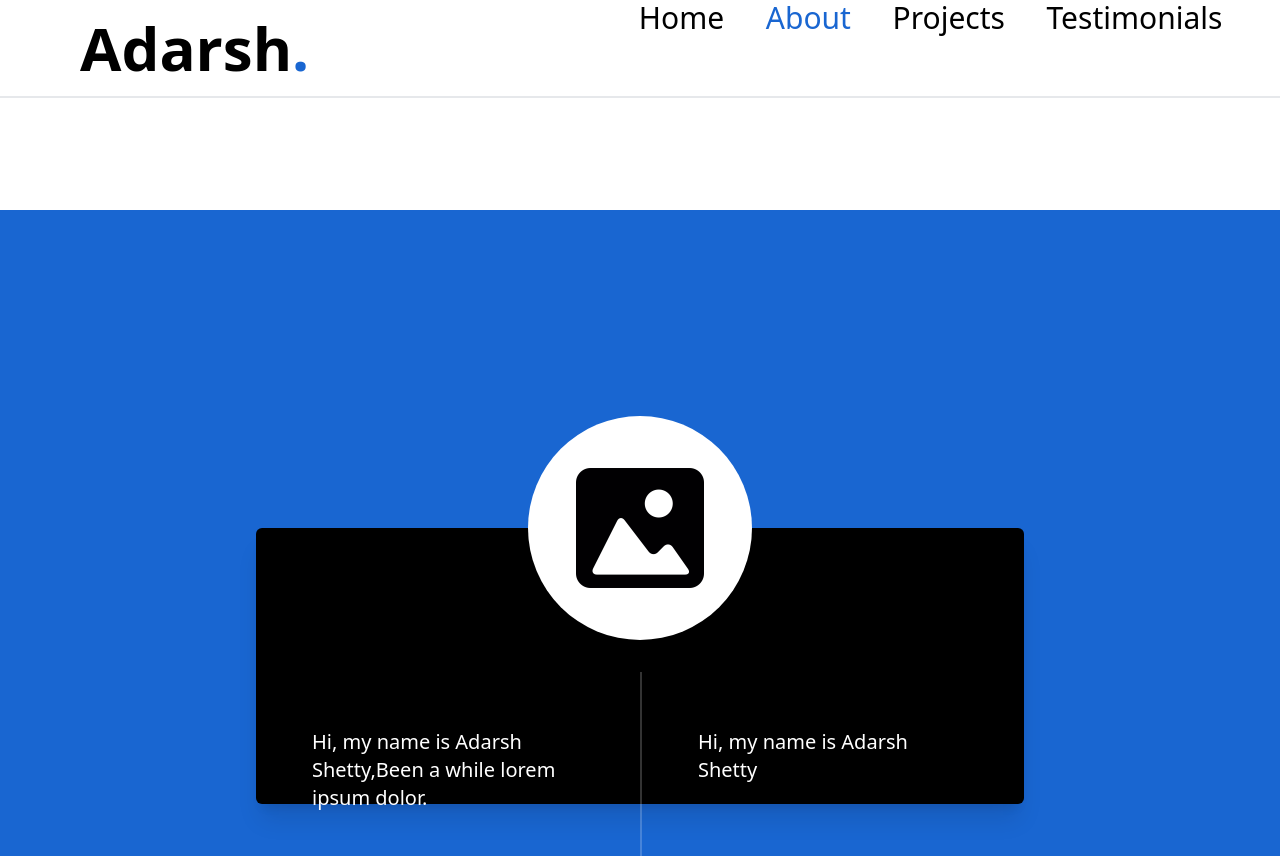
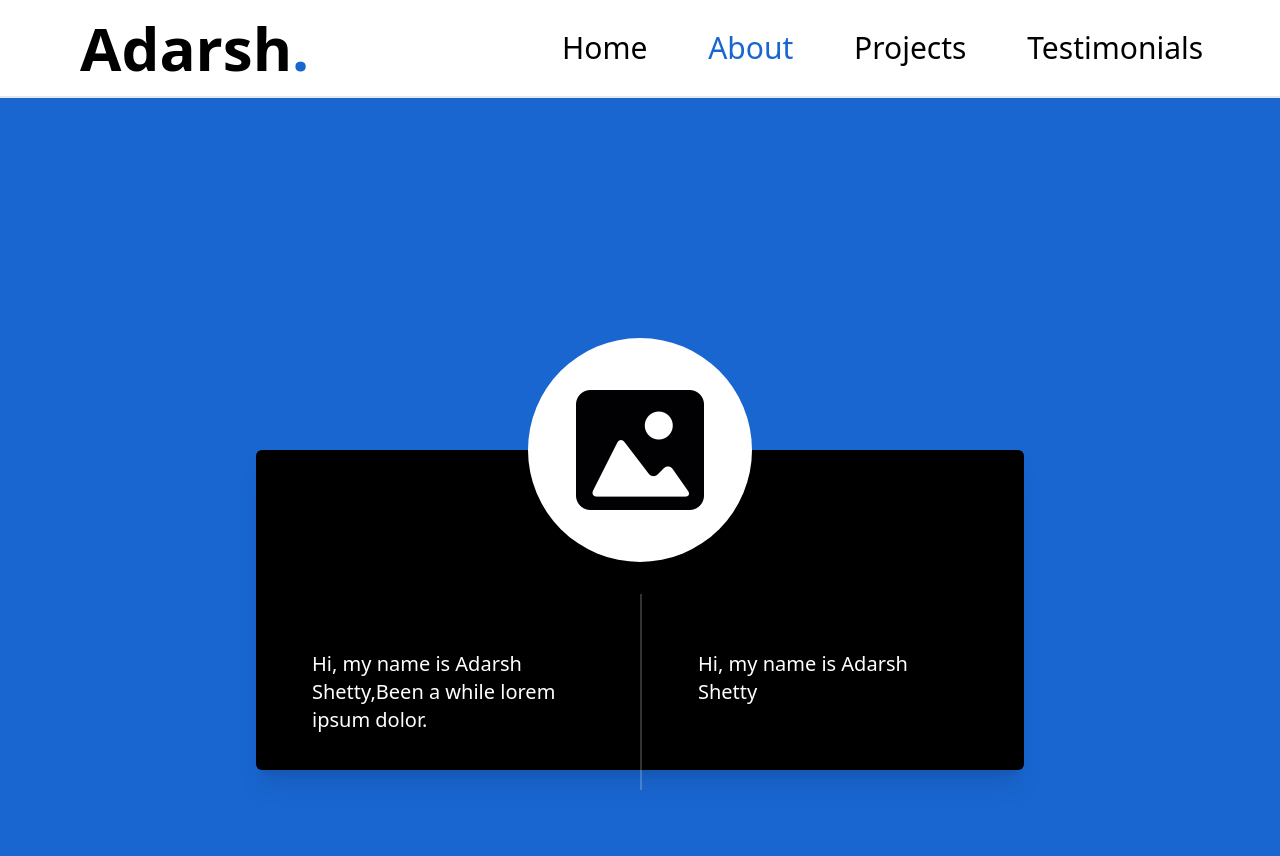
Before and after one commit to Add-787/portfolio, an Angular app: page /about in a window 1280 px wide. Shown: the top 856 px of the page. Built offline with nearby package versions, Linux system fonts and the light colour scheme.

Commit message:
Commits made: - Changed base-href. - Centered navbar items.

```diff
--- a/src/app/pages/about/about.component.html
+++ b/src/app/pages/about/about.component.html
@@ -1,4 +1,4 @@
-<div class="h-screen w-screen pt-28">
+<div class="h-screen w-screen">
     <div class="w-full h-full flex flex-col items-center justify-center bg-primary">
         <app-about-card class="h-2/5 w-3/5"></app-about-card>
     </div>
--- a/src/app/pages/home/sites-list/site-card/site-card.component.html
+++ b/src/app/pages/home/sites-list/site-card/site-card.component.html
@@ -1,16 +1,16 @@
 <a href="#">
-  <div class="group hover:bg-yellow-500 h-32 max-w-lg  bg-black flex flex-row m-9 rounded-lg shadow-xl">
+  <div class="group hover:bg-yellow-500 h-32 lg:h-48 max-w-lg  bg-black flex flex-row m-9 rounded-lg shadow-xl">
     <div class="basis-1/3 flex justify-around m-auto shrink-0">
       <div class="h-20 w-20 md:w-32 md:h-32 z-10 rounded-full group-hover:bg-slate-400 bg-white flex flex-row items-center justify-around">
         <img class="w-14 h-14" alt="twitter-icon" src="/assets/placeholder.png">
     </div>
     </div>
-    <div class="basis-2/3 p-4">
-      <p class="text-sm group-hover:text-black text-white break-normal">Lorem ipsum dolor wjebjbweqjfjxne
+    <div class="basis-2/3 p-4 my-auto">
+      <p class="text-sm lg:text-lg group-hover:text-black text-white break-normal">Lorem ipsum dolor wjebjbweqjfjxne
         jsehxdjaehfxhasjehxdajsheu</p>
       <br />
       <div class="inline-flex group-hover:animate-bounce">
-        <p class="text-sm text-slate-400">Follow on Github</p>
+        <p class="text-sm lg:text-lg text-slate-400">Follow on Github</p>
         <svg xmlns="http://www.w3.org/2000/svg" fill="none" viewBox="0 0 24 24" stroke-width="1.5" class="ml-2 w-3 h-3 stroke-slate-400">
           <path stroke-linecap="round" stroke-linejoin="round" d="M4.5 19.5l15-15m0 0H8.25m11.25 0v11.25" />
         </svg>
--- a/src/app/shared/navbar/navbar.component.html
+++ b/src/app/shared/navbar/navbar.component.html
@@ -1,29 +1,29 @@
-<nav class ="w-full top-0 left-0 right-0 bg-white">
+<nav class ="w-full sticky top-0 left-0 right-0 bg-white">
   <div class="flex flex-col">
-    <div class="h-full w-full lg:pl-20 flex flex-row items-center border-b-2 border-opacity-25 border-gray-400 px-4">
+    <div class="h-full w-full lg:pl-20 lg:relative flex flex-row items-center border-b-2 border-opacity-25 border-gray-400 px-4">
       <h2 class="font-bold text-4xl lg:text-6xl">Adarsh<span class="text-primary">.</span></h2>
       <div class="w-full flex h-24">
-        <div class="hidden w-full lg:flex flex-row justify-evenly lg:ml-72" >
-          <h5 class="md:text-3xl hover:text-primary hover:cursor-pointer">
+        <div class="hidden w-full lg:flex flex-row justify-evenly lg:ml-48" >
+          <h5 class="md:text-3xl hover:text-primary hover:cursor-pointer focus:text-primary my-auto">
             <a routerLink='/' routerLinkActive="text-primary" [routerLinkActiveOptions]="{ exact: true }" >
               Home
             </a>
           </h5>
-          <h5 class="md:text-3xl hover:text-primary hover:cursor-pointer focus:text-primary">
+          <h5 class="md:text-3xl hover:text-primary hover:cursor-pointer focus:text-primary my-auto">
             <a routerLink='about' routerLinkActive="text-primary"  >
               About
             </a>
           </h5>
-          <h5 class="md:text-3xl hover:text-primary hover:cursor-pointer ">
+          <h5 class="md:text-3xl hover:text-primary hover:cursor-pointer focus:text-primary my-auto">
             <a routerLink='projects' routerLinkActive="text-primary">
               Projects
             </a>
           </h5>
-          <h5 class="md:text-3xl hover:text-primary hover:cursor-pointer">Testimonials</h5>
+          <h5 class="md:text-3xl hover:text-primary hover:cursor-pointer focus:text-primary my-auto">Testimonials</h5>
         </div>
       </div>
       <div>
-        <button data-collapse-toggle="mega-menu-icons" (click)="toggleMenu()" type="button" class="inline-flex items-center p-2 w-10 h-10 justify-center text-sm text-black rounded-lg md:hidden" aria-controls="mega-menu-icons" aria-expanded="false">
+        <button data-collapse-toggle="mega-menu-icons" (click)="toggleMenu()" type="button" class="inline-flex items-center p-2 w-10 h-10 justify-center text-sm text-black rounded-lg lg:hidden" aria-controls="mega-menu-icons" aria-expanded="false">
           <span class="sr-only">Main Menu</span>
           <svg *ngIf="!isOpen" class="w-10 h-10" aria-hidden="true" xmlns="http://www.w3.org/2000/svg" fill="none" viewBox="0 0 17 14">
               <path stroke="black" stroke-linecap="round" stroke-linejoin="round" stroke-width="2" d="M1 1h15M1 7h15M1 13h15"/>
@@ -36,19 +36,18 @@
     </div>
     <div *ngIf="isOpen" class="h-full lg:hidden bg-black">
       <div class="flex flex-col divide-y-2 divide-slate-400 divide-opacity-40">
-        <div class="group h-full w-full p-4 hover:bg-yellow-500">
-          <a routerLink="/" class="text-slate-200 group-hover:text-black">Home</a>
+        <div routerLink="/" class="group h-full w-full p-4 hover:bg-yellow-500">
+          <a class="text-slate-200 group-hover:text-black">Home</a>
         </div>
-        <div class="group h-full w-full p-4 hover:bg-yellow-500">
-          <a routerLink="about" class="text-slate-200 group-hover:text-black">About</a>
+        <div routerLink="about" class="group h-full w-full p-4 hover:bg-yellow-500">
+          <a class="text-slate-200 group-hover:text-black">About</a>
         </div>
-        <div class="group h-full w-full p-4 hover:bg-yellow-500">
-          <a routerLink="projects" class="text-slate-200 group-hover:text-black">Projects</a>
+        <div routerLink="projects" class="group h-full w-full p-4 hover:bg-yellow-500">
+          <a class="text-slate-200 group-hover:text-black">Projects</a>
         </div>
-        <div class="group h-full w-full p-4 hover:bg-yellow-500">
-          <a routerLink="testimonials" class="text-slate-200 group-hover:text-black">Testimonials</a>
+        <div  routerLink="testimonials" class="group h-full w-full p-4 hover:bg-yellow-500">
+          <a class="text-slate-200 group-hover:text-black">Testimonials</a>
         </div>
-
       </div>
     </div>
   </div>
```
Also changed, not shown: 5 other files (tests, documents, lock files or other folders).
